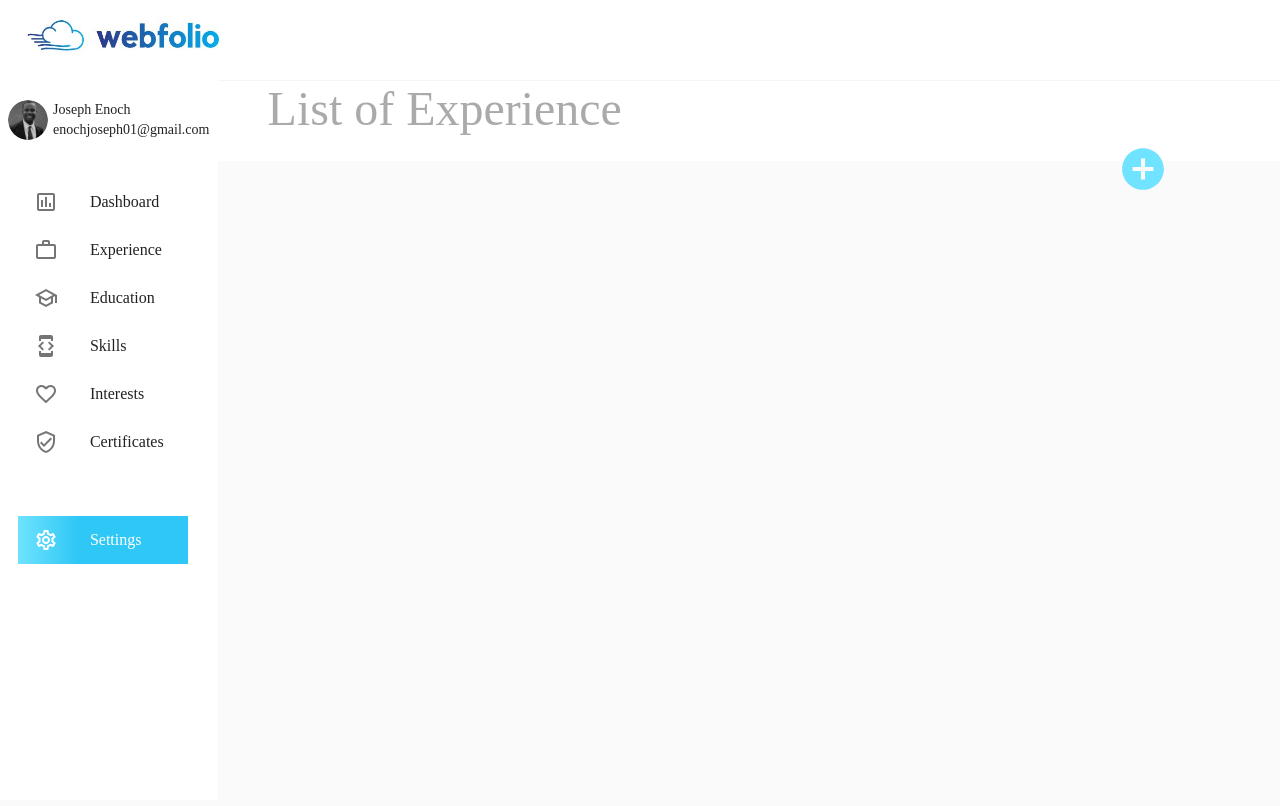
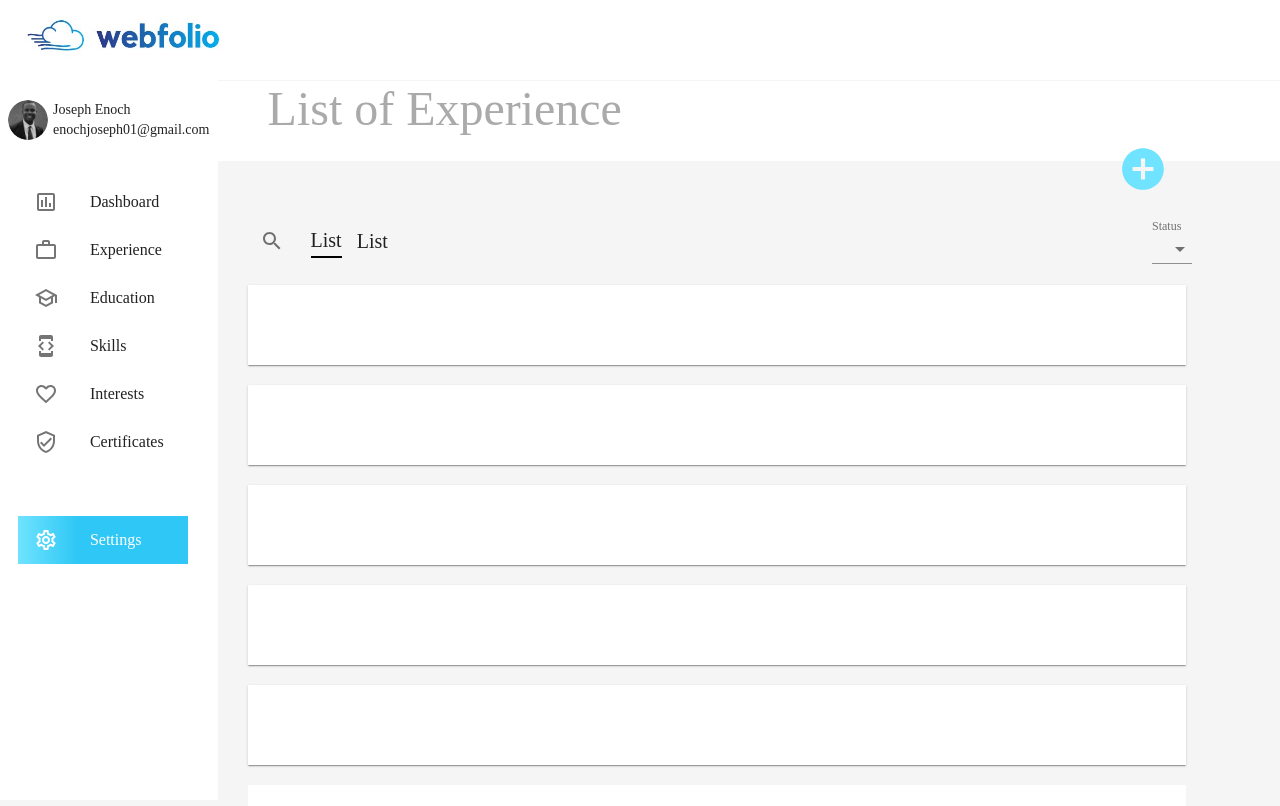
Before and after one commit to lucatosc/Portfolio-dashboard-editor-velzon, a React (Create React App) app: page /Experience in a window 1280 px wide. Shown: the top 806 px of the page. Built offline with nearby package versions, Linux system fonts and the light colour scheme; what webfontloader would draw is missing.

Commit message:
Added a datatable component

```diff
--- a/src/App.js
+++ b/src/App.js
@@ -22,7 +22,6 @@ const darkTheme = createTheme({
 
 let LightTheme = createTheme({
   typography: {
-    color:"red",
     fontFamily: [
       'Playfair Display'
     ].join(','),
@@ -44,7 +43,7 @@ const useStyles = makeStyles((theme) =>({
     overflowX: "hidden",
     [theme.breakpoints.down("md")]:{
       paddingLeft:"0",
-      marginTop:"60px"
+      marginTop:"55px"
     },
     [theme.breakpoints.down("sm")]: {
       marginTop: "30px",
--- a/src/components/Table.jsx
+++ b/src/components/Dashboard/BasicTable.jsx
@@ -12,7 +12,7 @@ const rows = [
     createData('Gingerbread', 356, 16.0, 49, 3.9),
 ];
 
-export default function BasicTable() {
+const BasicTable= ()=> {
     return (
         <TableContainer component={Paper} style={{ width: "90%" }} eleevation={0}>
             <Table sx={{ minWidth: 650 }} aria-label="simple table">
@@ -45,3 +45,5 @@ export default function BasicTable() {
         </TableContainer>
     );
 }
+
+export default BasicTable
--- a/src/components/Dashboard/Dashboard.jsx
+++ b/src/components/Dashboard/Dashboard.jsx
@@ -1,6 +1,6 @@
 import React from 'react'
 import AnalyticsCard from "./AnalyticsCard"
-import BasicTable from "../Table"
+import BasicTable from "./BasicTable"
 import {makeStyles} from "@material-ui/core"
 import UserImage from './UserImage'
 import About from "./About"
--- /dev/null
+++ b/src/components/DataTable.jsx
@@ -0,0 +1,50 @@
+import {React} from 'react';
+import {makeStyles, Box} from "@material-ui/core"
+
+
+const useStyles = makeStyles((theme) =>({
+    rootContainer:{
+        width:"94%",
+
+
+    },
+    dataContainer:{
+        height: "10vh",
+        width: "100%",
+        backgroundColor: 'white',
+        marginTop:"20px",
+        '&:hover': {
+            opacity: [0.9, 0.8, 0.7],
+          },
+    }
+}))
+
+const DataTable = () => {
+    const styles = useStyles()
+    return (
+        <div className={styles.rootContainer}>
+            <Box className={styles.dataContainer} boxShadow={1}>
+
+            </Box>
+            <Box className={styles.dataContainer} boxShadow={1}>
+
+            </Box>
+            <Box className={styles.dataContainer} boxShadow={1}>
+
+            </Box>
+
+            <Box className={styles.dataContainer} boxShadow={1}>
+
+            </Box>
+            <Box className={styles.dataContainer} boxShadow={1}>
+
+            </Box>
+
+            <Box className={styles.dataContainer}>
+
+            </Box>
+        </div>
+    );
+}
+
+export default DataTable
--- a/src/components/Experience/Experience.jsx
+++ b/src/components/Experience/Experience.jsx
@@ -1,7 +1,9 @@
 import React from "react"
 import ExperienceHeader from "./ExperienceHeader"
+import SearchBar from "./SearchBar";
 import { makeStyles, IconButton, Typography } from "@material-ui/core"
 import {AddCircle} from "@material-ui/icons/";
+import DataTable from "../DataTable";
 
 const useStyles = makeStyles((theme) =>({
     addIcon:{
@@ -10,22 +12,35 @@ const useStyles = makeStyles((theme) =>({
         right:100,
         marginBottom:0,
         [theme.breakpoints.down("md")]:{
-            top:"7.5vh",
+            top:"7vh",
         },
+    },
+    mainSection:{
+        display:"flex",
+        flexDirection:"column",
+        alignItems:"center",
+        width:"94%",
+        justifyContent:"center",
     }
 
 }))
 
 const Experience = ()=>{
-    const styles= useStyles()
+    const classes= useStyles()
     return(
         <div>
             <ExperienceHeader/>
-            <div className = {styles.addIcon}>
+            <div className = {classes.addIcon}>
             <IconButton>
                 <AddCircle style={{color:"rgba(111,227,255,1)", fontSize:50}}/>
             </IconButton>
             </div>
+            <div className={classes.mainSection}>
+                <SearchBar/>
+                <DataTable/>
+            </div>
+
+
         </div>
     )
 }
--- /dev/null
+++ b/src/components/Experience/SearchBar.jsx
@@ -0,0 +1,45 @@
+import {React, useState} from 'react';
+import { IconButton, Typography, MenuItem, FormControl, InputLabel, Select } from '@material-ui/core';
+import {Search} from "@material-ui/icons"
+
+const SearchBar = () => {
+    const [status, setStatus] = useState('');
+    const handleChange = (event) => {
+        setStatus(event.target.value);
+    };
+    return (
+        <div style={{display:"flex", alignItems:"center", width:"94%", marginTop:"7vh"}}>
+            <IconButton>
+                <Search/>
+            </IconButton>
+            <Typography
+                variant="h6"
+                style={{borderBottom:"2px solid black", marginLeft:15}}
+            >
+                List
+            </Typography>
+            <Typography
+                variant="h6"
+                style={{marginLeft:15}}
+            >
+                List
+            </Typography>
+            <div style={{position:"absolute",left:"90%"}}>
+                <FormControl variant="standard"  size="small">
+                    <InputLabel id="demo-simple-select-standard-label" shrink>Status</InputLabel>
+                    <Select
+                        labelId="demo-simple-select-standard-label"
+                        id="demo-simple-select-standard"
+                        value={status}
+                        onChange={handleChange}
+                        label="status"
+                    >
+                        <MenuItem value="active">Active</MenuItem>
+                        <MenuItem value="inactive">Inactive</MenuItem>
+                    </Select>
+                </FormControl>
+            </div>
+        </div>
+    )
+}
+export default SearchBar
```
Also changed, not shown: src/components/csd.jsx (deleted).
